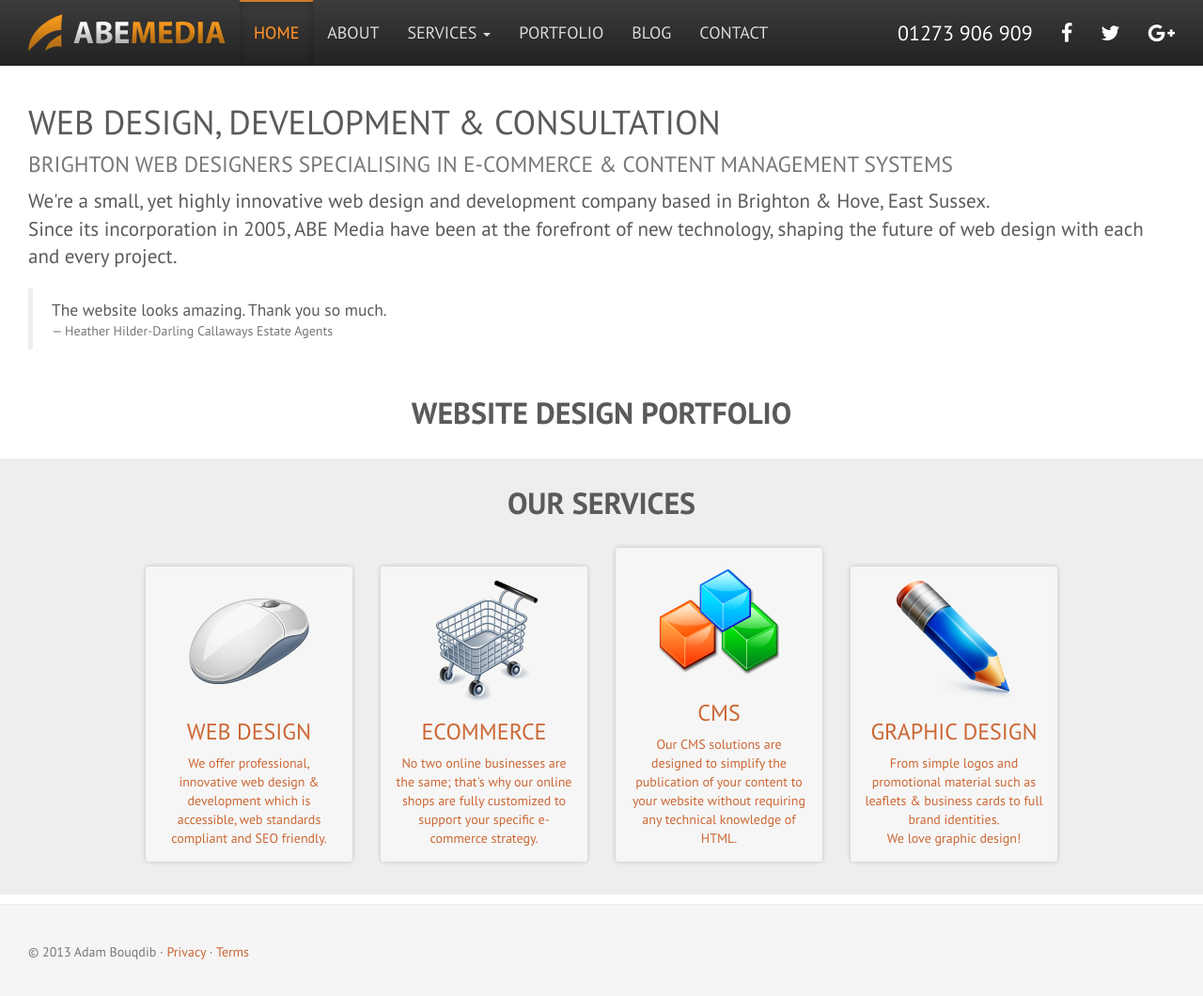
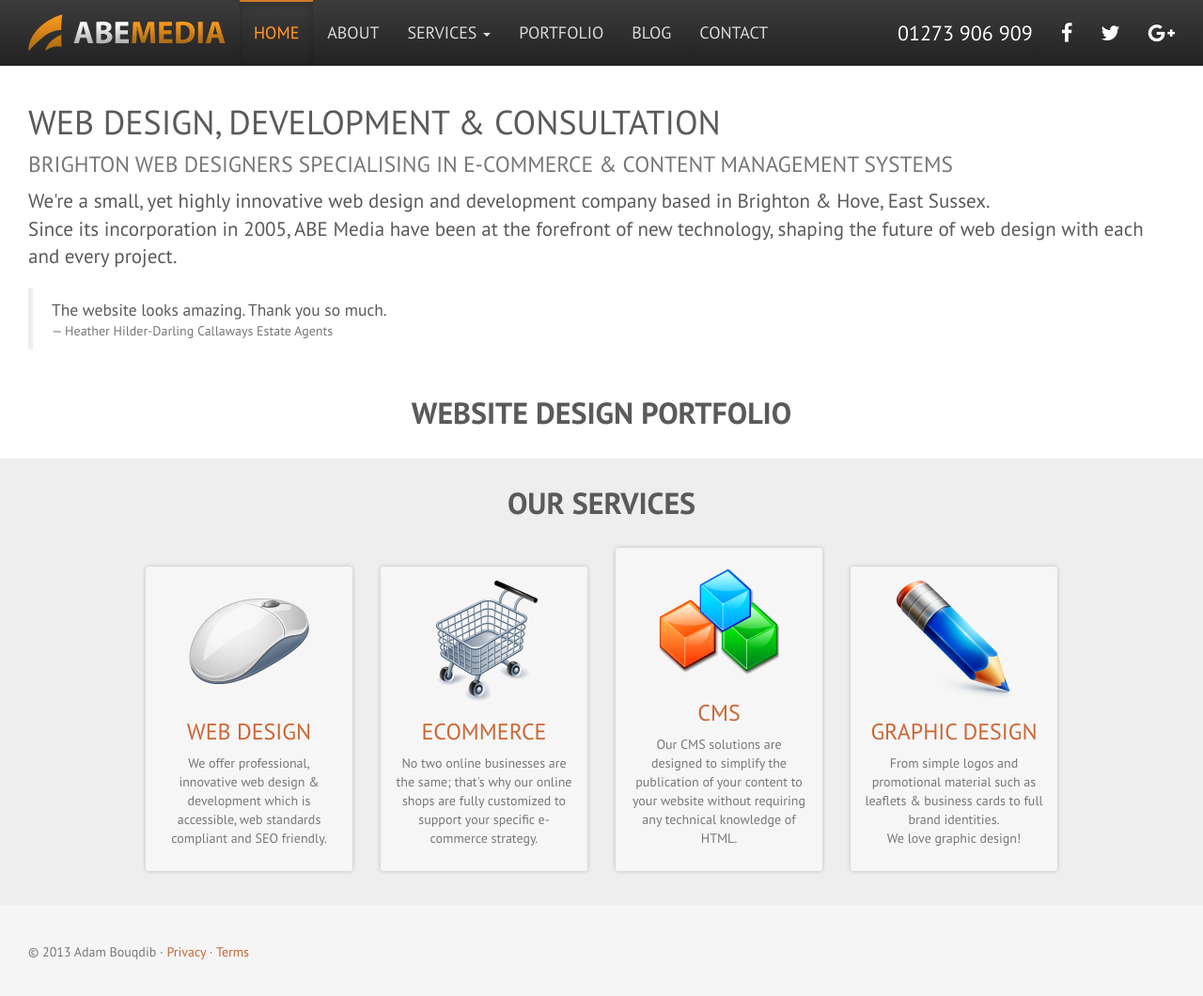
Before and after one commit to abemedia/abemedia.github.io, a Jekyll site: the page built from index.md, in a window 1280 px wide and 1063 px high. Shown: the top 1060 px of the window at 94% size. Built offline with Jekyll 4.4.1, drawn with Linux system fonts in a browser that asks for light colours; nearby versions of some CDN libraries.

Commit message:
Update services.html

```diff
--- a/_includes/modules/services.html
+++ b/_includes/modules/services.html
@@ -7,7 +7,7 @@
           <li><a class="box" href="{{ site.url }}/{{ item.url }}">
             <img src="{{ item.image }}">
             <h3>{{ item.title }}</h3>
-            {% if include.params.desc %}{{ item.desc }}{% endif %}
+            {% if include.params.desc %}<p class="text-muted">{{ item.desc }}</p>{% endif %}
             </a>
           {% endif %}
           {% endfor %}
```
